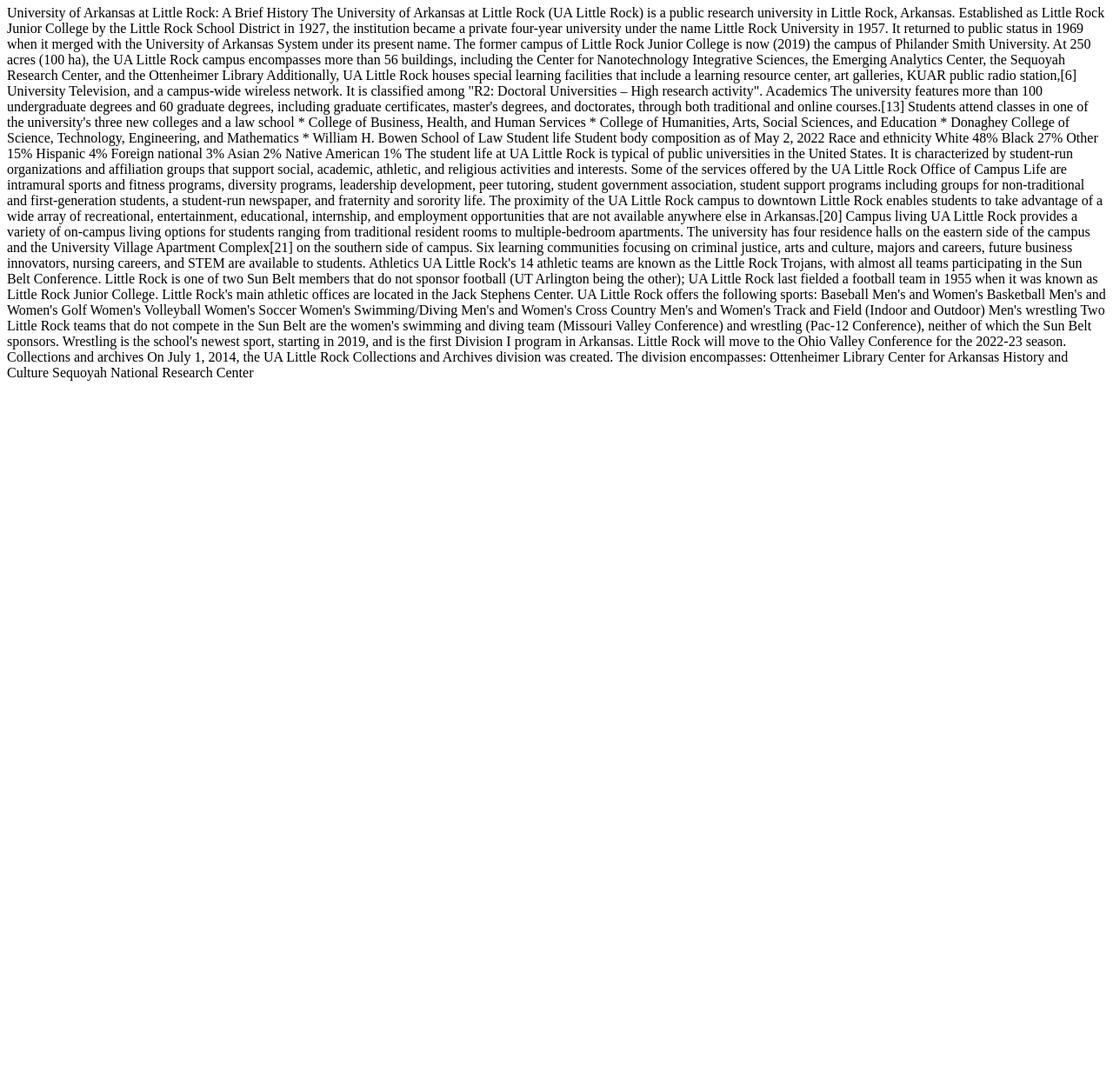
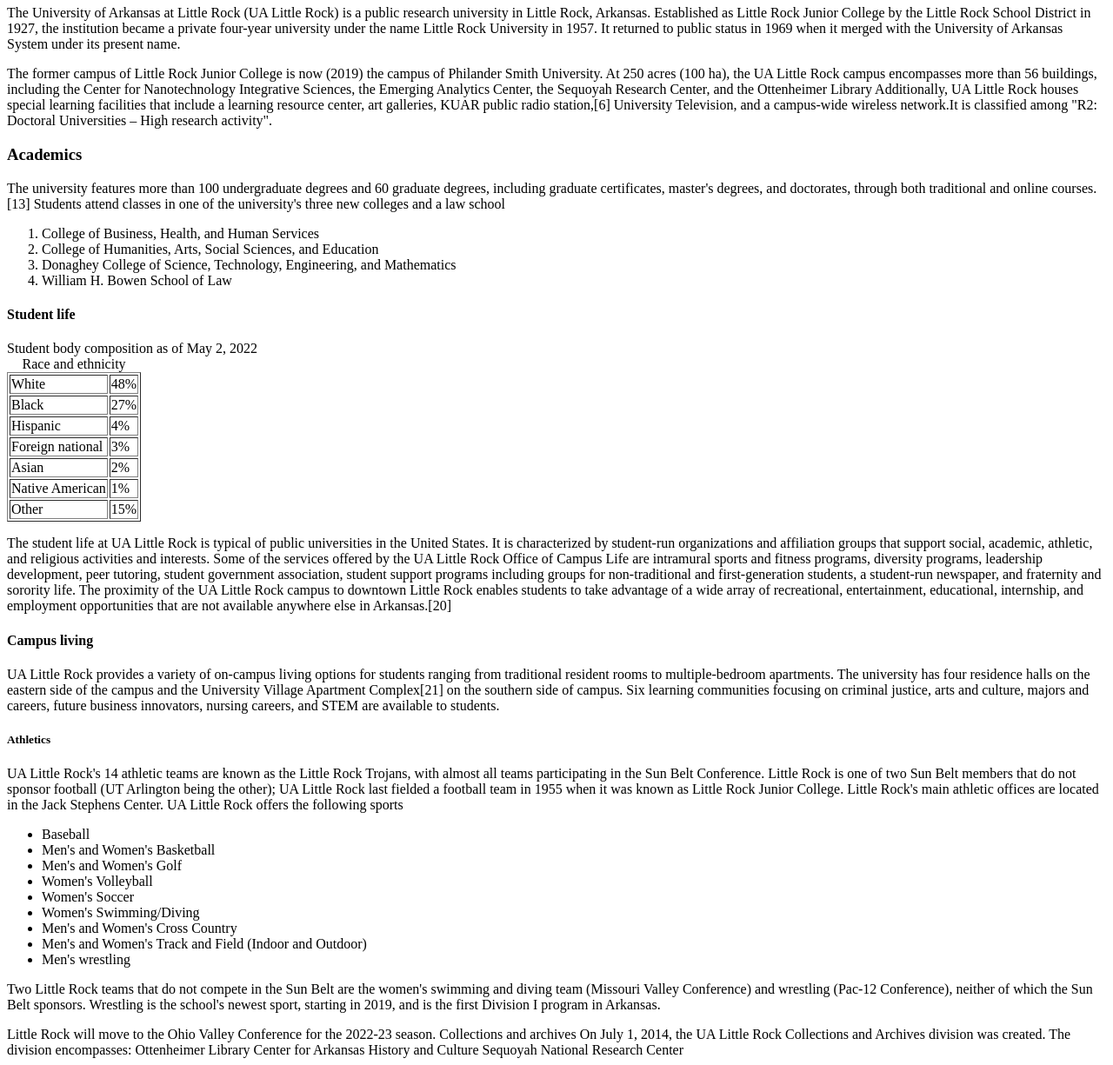
Before and after one commit to Ethan-Tenk/Ifsc-1103, a plain HTML site: page prototype/index.html in a window 1280 px wide. Shown: the part 60-1285 px from the top of the page at 87% size. Before the commit the page ends 800 px from the top, so only its background shows below. Drawn offline with Linux system fonts and the light colour scheme.

Commit message:
Demo take away

```diff
--- a/prototype/index.html
+++ b/prototype/index.html
@@ -1,60 +1,125 @@
-<h1>First Assignment </h1>
-University of Arkansas at Little Rock: A Brief History
+<html lang="en">
+<!DOCTYPE html>
 
-The University of Arkansas at Little Rock (UA Little Rock) is a public research university in Little Rock, Arkansas. Established as Little Rock Junior College by the Little Rock School District in 1927, the institution became a private four-year university under the name Little Rock University in 1957. It returned to public status in 1969 when it merged with the University of Arkansas System under its present name. The former campus of Little Rock Junior College is now (2019) the campus of Philander Smith University.
+<head>
+  <title>First Assignment</title>
+  <meta charset="utf-8" />
+  <meta name="viewpoint" content="width=divice-width, initial-scale=1">
+  <meta name="author" content="Ethan Langford" />
+</head>
 
-At 250 acres (100 ha), the UA Little Rock campus encompasses more than 56 buildings, including the Center for Nanotechnology Integrative Sciences, the Emerging Analytics Center, the Sequoyah Research Center, and the Ottenheimer Library Additionally, UA Little Rock houses special learning facilities that include a learning resource center, art galleries, KUAR public radio station,[6] University Television, and a campus-wide wireless network. It is classified among "R2: Doctoral Universities – High research activity".
+<body>
+  <main>
+    <header class="primary">
+      <h1>University of Arkansas at Little Rock: A Brief History </h1>
+    </header>
+    <section id="contant">
+    <p>The University of Arkansas at Little Rock (UA Little Rock) is a public research university in Little Rock,
+      Arkansas. Established as Little Rock Junior College by the Little Rock School District in 1927, the institution
+      became a private four-year university under the name Little Rock University in 1957. It returned to public status
+      in 1969 when it merged with the University of Arkansas System under its present name. </p>
+    <p>The former campus of Little Rock Junior College is now (2019) the campus of Philander Smith University.
+      At 250 acres (100 ha), the UA Little Rock campus encompasses more than 56 buildings, including the Center for
+      Nanotechnology Integrative Sciences, the Emerging Analytics Center, the Sequoyah Research Center, and the
+      Ottenheimer Library Additionally, UA Little Rock houses special learning facilities that include a learning
+      resource center, art galleries, KUAR public radio station,[6] University Television, and a campus-wide wireless
+      network.It is classified among "R2: Doctoral Universities – High research activity".
+    </p>
+    <h3>Academics</h3>
+    <p>The university features more than 100 undergraduate degrees and 60 graduate degrees, including graduate
+      certificates, master's degrees, and doctorates, through both traditional and online courses.[13] Students attend
+      classes in one of the university's three new colleges and a law school</p>
+    <ol>
+      <li> College of Business, Health, and Human Services</li>
+      <li> College of Humanities, Arts, Social Sciences, and Education</li>
+      <li>Donaghey College of Science, Technology, Engineering, and Mathematics</li>
+      <li>William H. Bowen School of Law</li>
+    </ol>
+    <h4>Student life</h4>
+    Student body composition as of May 2, 2022
 
-Academics
+    <table border="1">
+      <caption>Race and ethnicity</caption>
+      <tr>
+        <td>White</td>
+        <td>48%</td>
+      </tr>
+      <tr>
+        <td>Black</td>
+        <td>27%</td>
+      </tr>
+      <tr>
+        <td>Hispanic</td>
+        <td>4%</td>
+      </tr>
+      <tr>
+        <td>Foreign national</td>
+        <td>3%</td>
+      </tr>
+      <tr>
+        <td>Asian</td>
+        <td>2%</td>
+      </tr>
+      <tr>
+        <td>Native American</td>
+        <td>1%</td>
+      </tr>
+      <tr>
+        <td>Other</td>
+        <td>15%</td>
+      </tr>
+    </table>
 
-The university features more than 100 undergraduate degrees and 60 graduate degrees, including graduate certificates, master's degrees, and doctorates, through both traditional and online courses.[13] Students attend classes in one of the university's three new colleges and a law school
+    <p>The student life at UA Little Rock is typical of public universities in the United States. It is characterized by
+    student-run organizations and affiliation groups that support social, academic, athletic, and religious activities
+    and interests. Some of the services offered by the UA Little Rock Office of Campus Life are intramural sports and
+    fitness programs, diversity programs, leadership development, peer tutoring, student government association, student
+    support programs including groups for non-traditional and first-generation students, a student-run newspaper, and
+    fraternity and sorority life. The proximity of the UA Little Rock campus to downtown Little Rock enables students to
+    take advantage of a wide array of recreational, entertainment, educational, internship, and employment opportunities
+    that are not available anywhere else in Arkansas.[20]</p>
 
-* College of Business, Health, and Human Services
-* College of Humanities, Arts, Social Sciences, and Education
-* Donaghey College of Science, Technology, Engineering, and Mathematics
-* William H. Bowen School of Law
+    <h4>Campus living</h4>
 
-Student life
+    <p>UA Little Rock provides a variety of on-campus living options for students ranging from traditional resident rooms
+    to multiple-bedroom apartments. The university has four residence halls on the eastern side of the campus and the
+    University Village Apartment Complex[21] on the southern side of campus. Six learning communities focusing on
+    criminal justice, arts and culture, majors and careers, future business innovators, nursing careers, and STEM are
+    available to students.</p>
 
-Student body composition as of May 2, 2022
-Race and ethnicity
+    <h5>Athletics</h5>
 
-White			48%
-Black			27%
-Other			15%
-Hispanic		4%
-Foreign national	3%
-Asian			2%
-Native American	1%
+    <p>UA Little Rock's 14 athletic teams are known as the Little Rock Trojans, with almost all teams participating in the
+    Sun Belt Conference. Little Rock is one of two Sun Belt members that do not sponsor football (UT Arlington being the
+    other); UA Little Rock last fielded a football team in 1955 when it was known as Little Rock Junior College. Little
+    Rock's main athletic offices are located in the Jack Stephens Center. UA Little Rock offers the following sports</p>
 
+    <ul>
+      <li>Baseball</li>
+    <li>Men's and Women's Basketball</li>
+    <li>Men's and Women's Golf</li>
+    <li>Women's Volleyball</li>
+    <li>Women's Soccer</li>
+    <li>Women's Swimming/Diving</li>
+    <li>Men's and Women's Cross Country</li>
+   <li> Men's and Women's Track and Field (Indoor and Outdoor)</li>
+    <li>Men's wrestling</li>
+  </ul>
+    <p>Two Little Rock teams that do not compete in the Sun Belt are the women's swimming and diving team (Missouri Valley
+    Conference) and wrestling (Pac-12 Conference), neither of which the Sun Belt sponsors. Wrestling is the school's
+    newest sport, starting in 2019, and is the first Division I program in Arkansas.</p>
 
-  The student life at UA Little Rock is typical of public universities in the United States. It is characterized by student-run organizations and affiliation groups that support social, academic, athletic, and religious activities and interests. Some of the services offered by the UA Little Rock Office of Campus Life are intramural sports and fitness programs, diversity programs, leadership development, peer tutoring, student government association, student support programs including groups for non-traditional and first-generation students, a student-run newspaper, and fraternity and sorority life. The proximity of the UA Little Rock campus to downtown Little Rock enables students to take advantage of a wide array of recreational, entertainment, educational, internship, and employment opportunities that are not available anywhere else in Arkansas.[20]
+    Little Rock will move to the Ohio Valley Conference for the 2022-23 season.
 
-  Campus living
+    Collections and archives
 
-  UA Little Rock provides a variety of on-campus living options for students ranging from traditional resident rooms to multiple-bedroom apartments. The university has four residence halls on the eastern side of the campus and the University Village Apartment Complex[21] on the southern side of campus. Six learning communities focusing on criminal justice, arts and culture, majors and careers, future business innovators, nursing careers, and STEM are available to students.
+    On July 1, 2014, the UA Little Rock Collections and Archives division was created. The division encompasses:
 
-  Athletics
+    Ottenheimer Library
+    Center for Arkansas History and Culture
+    Sequoyah National Research Center
+  </main>
+</section>
+</body>
 
-  UA Little Rock's 14 athletic teams are known as the Little Rock Trojans, with almost all teams participating in the Sun Belt Conference. Little Rock is one of two Sun Belt members that do not sponsor football (UT Arlington being the other); UA Little Rock last fielded a football team in 1955 when it was known as Little Rock Junior College. Little Rock's main athletic offices are located in the Jack Stephens Center. UA Little Rock offers the following sports:
-
-  Baseball
-  Men's and Women's Basketball
-  Men's and Women's Golf
-  Women's Volleyball
-  Women's Soccer
-  Women's Swimming/Diving
-  Men's and Women's Cross Country
-  Men's and Women's Track and Field (Indoor and Outdoor)
-  Men's wrestling
-  Two Little Rock teams that do not compete in the Sun Belt are the women's swimming and diving team (Missouri Valley Conference) and wrestling (Pac-12 Conference), neither of which the Sun Belt sponsors. Wrestling is the school's newest sport, starting in 2019, and is the first Division I program in Arkansas.
-
-  Little Rock will move to the Ohio Valley Conference for the 2022-23 season.
-
-  Collections and archives
-
-  On July 1, 2014, the UA Little Rock Collections and Archives division was created. The division encompasses:
-
-  Ottenheimer Library
-  Center for Arkansas History and Culture
-  Sequoyah National Research Center
+</html>
```
